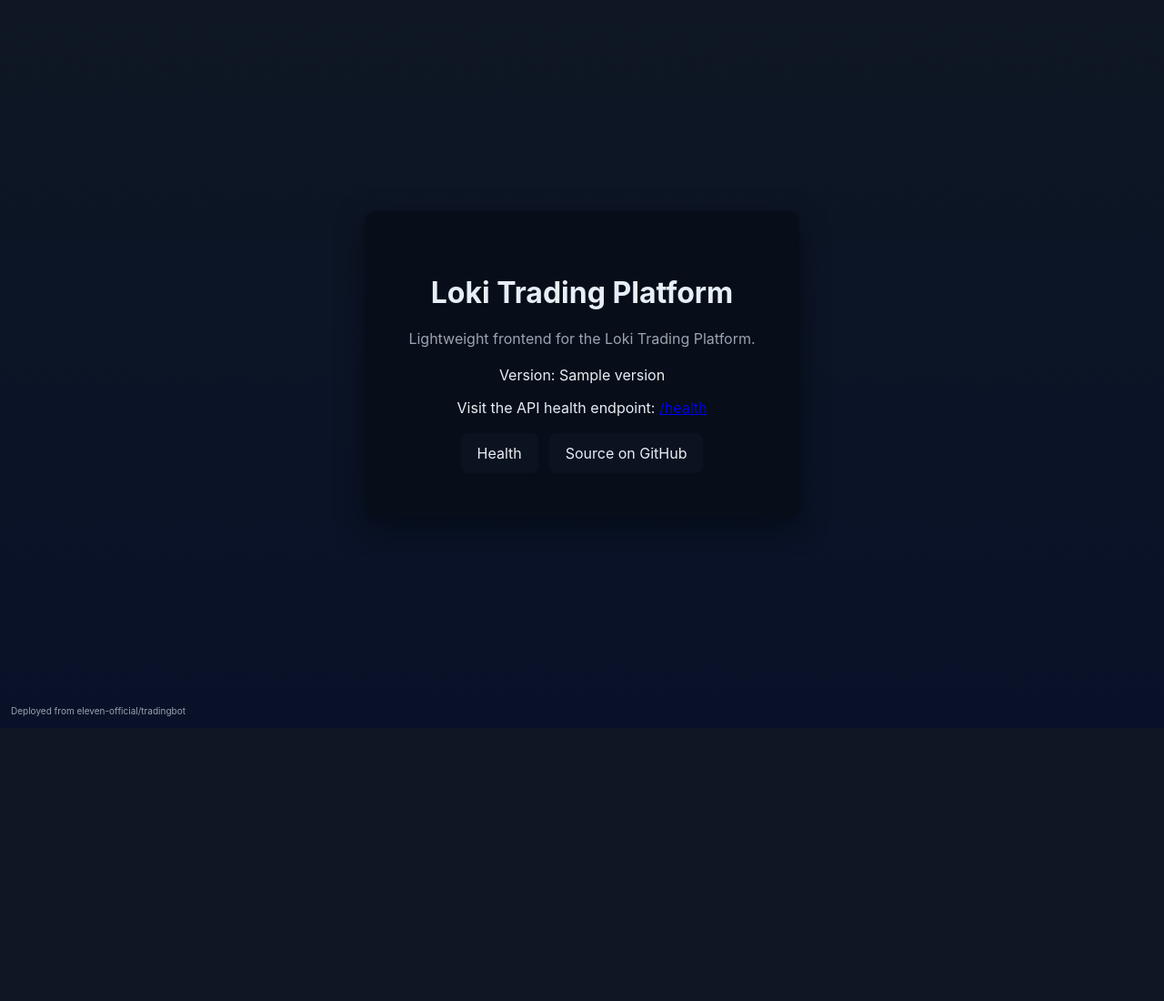
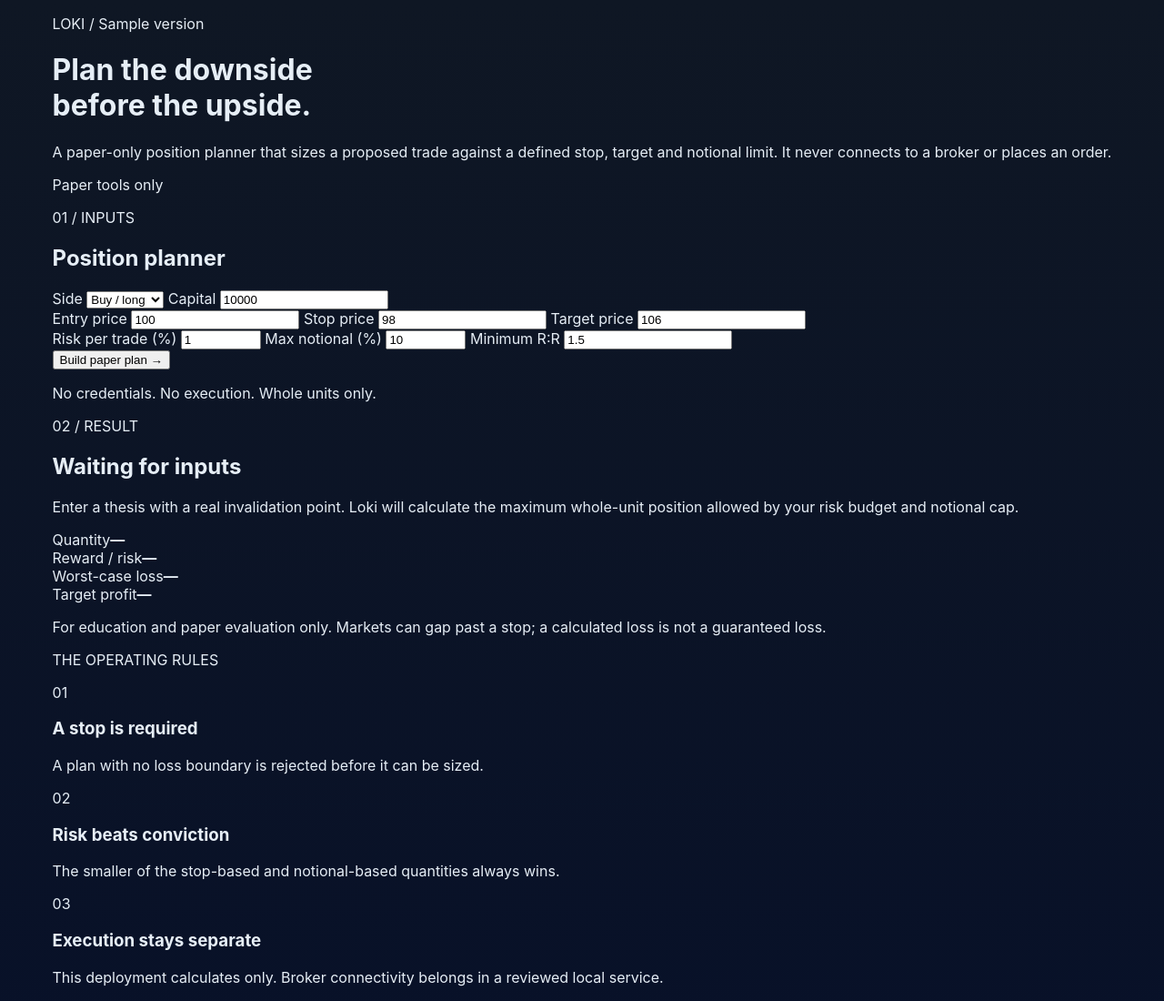
Before and after one commit to eleven-official/tradingbot, a Python web app: template templates/index.html in a window 1280 px wide. Shown: the whole page at 91% size. Before the commit the page ends 787 px from the top, so only its background shows below. Run offline with Jinja, Linux system fonts and the light colour scheme; the template is opened without the code that fills it: most values are stand-ins (such as "Sample title", 1, 10 or a date in 2020).

Commit message:
feat: add risk planner dashboard

```diff
--- a/templates/index.html
+++ b/templates/index.html
@@ -2,23 +2,93 @@
 <html lang="en">
 <head>
   <meta charset="utf-8" />
-  <meta name="viewport" content="width=device-width,initial-scale=1" />
-  <title>Loki Trading Platform</title>
-  <link rel="stylesheet" href="/static/css/style.css">
+  <meta name="viewport" content="width=device-width, initial-scale=1" />
+  <meta name="description" content="Loki paper-trading risk planner" />
+  <title>Loki · Paper Risk Planner</title>
+  <link rel="stylesheet" href="{{ url_for('static', path='/css/style.css') }}" />
+  <script defer src="{{ url_for('static', path='/js/planner.js') }}"></script>
 </head>
 <body>
-  <main class="container">
-    <h1>Loki Trading Platform</h1>
-    <p class="lead">Lightweight frontend for the Loki Trading Platform.</p>
-    <p>Version: {{ version }}</p>
-    <p>Visit the API health endpoint: <a href="/health">/health</a></p>
-    <section class="links">
-      <a class="card" href="/health">Health</a>
-      <a class="card" href="https://github.com/eleven-official/tradingbot">Source on GitHub</a>
+  <main class="shell">
+    <header class="hero">
+      <div>
+        <p class="eyebrow">LOKI / {{ version }}</p>
+        <h1>Plan the downside<br />before the upside.</h1>
+        <p class="lede">A paper-only position planner that sizes a proposed trade against a defined stop, target and notional limit. It never connects to a broker or places an order.</p>
+      </div>
+      <div class="safety-badge" aria-label="Paper tools only">
+        <span class="pulse"></span>
+        Paper tools only
+      </div>
+    </header>
+
+    <section class="planner-grid" aria-label="Risk plan calculator">
+      <form id="risk-plan-form" class="planner-card">
+        <div class="card-heading">
+          <p class="section-label">01 / INPUTS</p>
+          <h2>Position planner</h2>
+        </div>
+        <div class="field-row two">
+          <label>Side
+            <select name="side">
+              <option value="BUY">Buy / long</option>
+              <option value="SELL">Sell / short</option>
+            </select>
+          </label>
+          <label>Capital
+            <input name="capital" type="number" value="10000" min="1" step="any" required />
+          </label>
+        </div>
+        <div class="field-row three">
+          <label>Entry price
+            <input name="entry_price" type="number" value="100" min="0.000001" step="any" required />
+          </label>
+          <label>Stop price
+            <input name="stop_price" type="number" value="98" min="0.000001" step="any" required />
+          </label>
+          <label>Target price
+            <input name="target_price" type="number" value="106" min="0.000001" step="any" required />
+          </label>
+        </div>
+        <div class="field-row three">
+          <label>Risk per trade (%)
+            <input name="risk_percent" type="number" value="1" min="0.01" max="100" step="0.01" required />
+          </label>
+          <label>Max notional (%)
+            <input name="max_notional_percent" type="number" value="10" min="0.01" max="100" step="0.01" required />
+          </label>
+          <label>Minimum R:R
+            <input name="minimum_reward_risk" type="number" value="1.5" min="0.01" step="0.1" required />
+          </label>
+        </div>
+        <button type="submit">Build paper plan <span>→</span></button>
+        <p class="form-note">No credentials. No execution. Whole units only.</p>
+      </form>
+
+      <section id="plan-result" class="result-card" aria-live="polite">
+        <div class="card-heading">
+          <p class="section-label">02 / RESULT</p>
+          <h2>Waiting for inputs</h2>
+        </div>
+        <p class="result-intro">Enter a thesis with a real invalidation point. Loki will calculate the maximum whole-unit position allowed by your risk budget and notional cap.</p>
+        <div class="metric-grid muted">
+          <div><span>Quantity</span><strong>—</strong></div>
+          <div><span>Reward / risk</span><strong>—</strong></div>
+          <div><span>Worst-case loss</span><strong>—</strong></div>
+          <div><span>Target profit</span><strong>—</strong></div>
+        </div>
+        <p class="disclaimer">For education and paper evaluation only. Markets can gap past a stop; a calculated loss is not a guaranteed loss.</p>
+      </section>
+    </section>
+
+    <section class="principles" aria-label="Loki trading principles">
+      <p class="section-label">THE OPERATING RULES</p>
+      <div>
+        <article><span>01</span><h3>A stop is required</h3><p>A plan with no loss boundary is rejected before it can be sized.</p></article>
+        <article><span>02</span><h3>Risk beats conviction</h3><p>The smaller of the stop-based and notional-based quantities always wins.</p></article>
+        <article><span>03</span><h3>Execution stays separate</h3><p>This deployment calculates only. Broker connectivity belongs in a reviewed local service.</p></article>
+      </div>
     </section>
   </main>
-  <footer>
-    <small>Deployed from eleven-official/tradingbot</small>
-  </footer>
 </body>
 </html>
```
